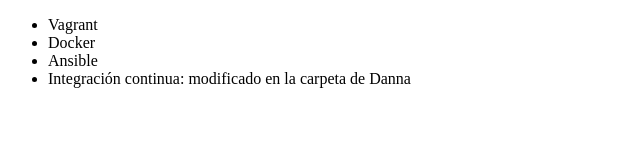
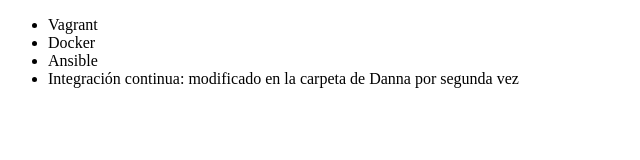
Before and after one commit to DiegoPadillaMoreno/Alura-git, a plain HTML site: page index.html in a window 1280 px wide. Shown: the full height of the page, 0-640 px from the left. Drawn offline with Linux system fonts and the light colour scheme.

Commit message:
Modificado por Danna 2a vez

```diff
--- a/index.html
+++ b/index.html
@@ -9,7 +9,7 @@
          <li> Vagrant </li>
          <li> Docker </li>
          <li> Ansible </li>
-         <li> Integración continua: modificado en la carpeta de Danna </li>
+         <li> Integración continua: modificado en la carpeta de Danna por segunda vez </li>
      </ul>
 </body>
 </html>
```
